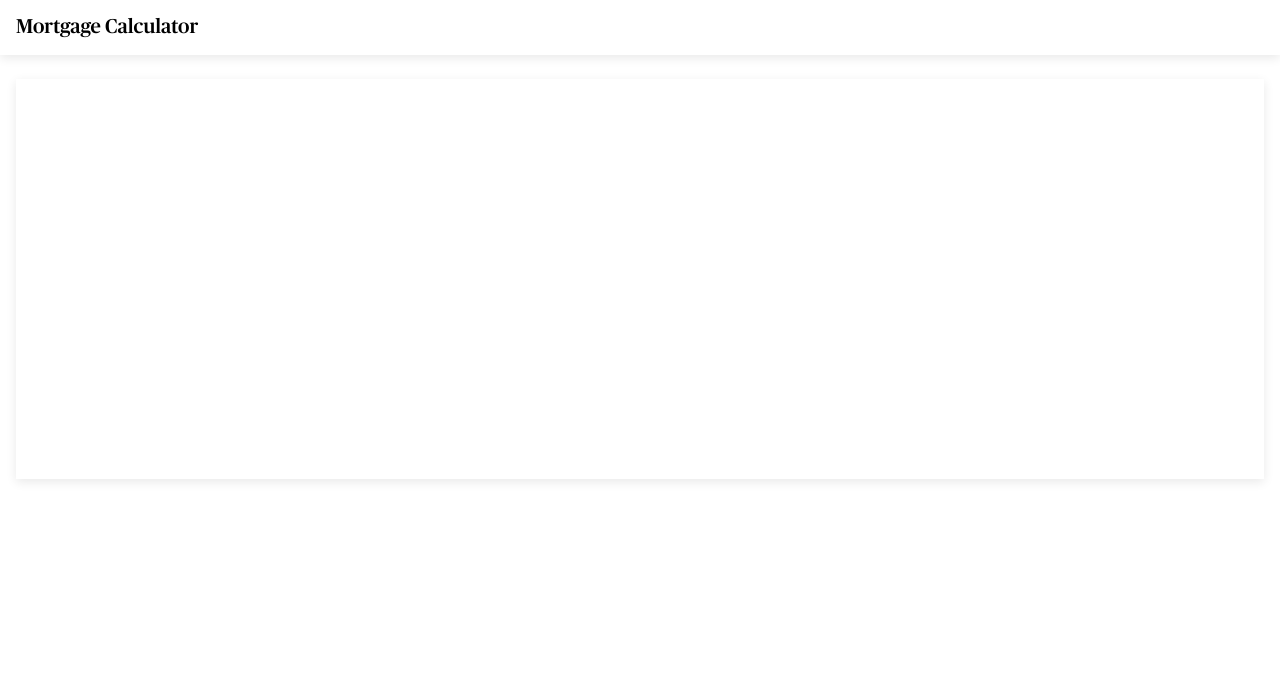
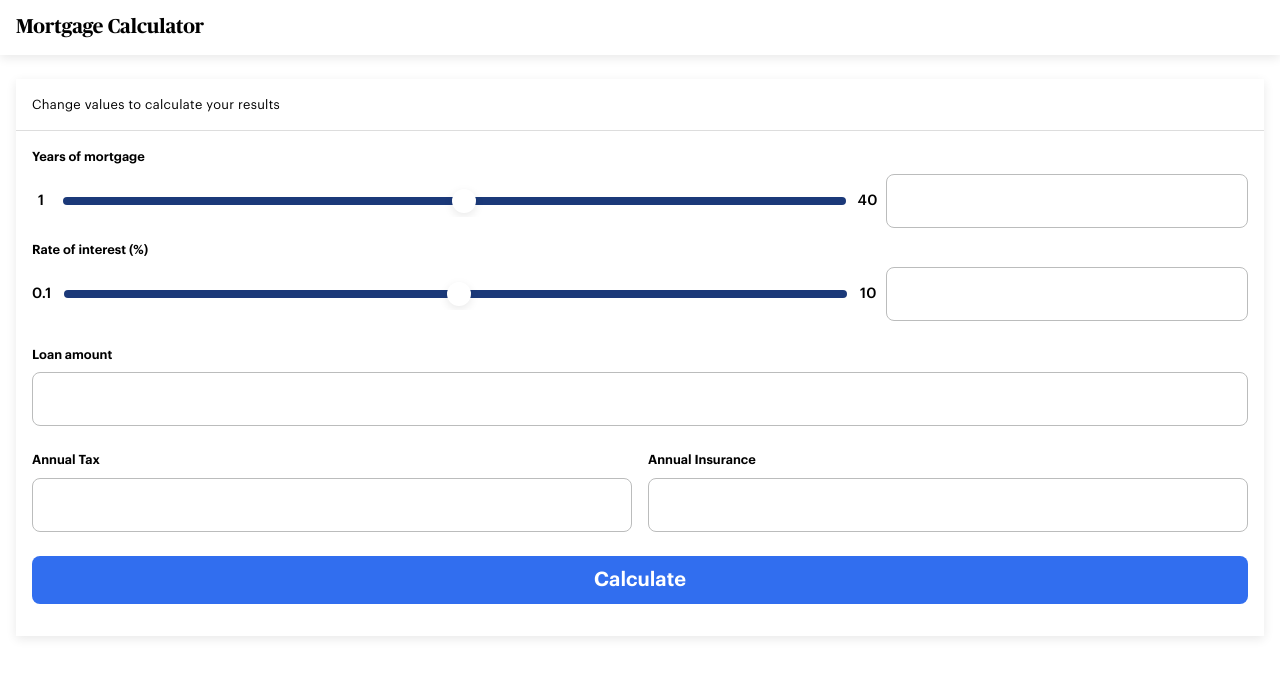
Before and after one commit to angelinopires/consumer-affairs-test, a website built with webpack: page index.html in a window 1280 px wide. Built offline with nearby package versions, Linux system fonts and the light colour scheme.

Commit message:
feature: add calculator component

```diff
--- a/index.html
+++ b/index.html
@@ -9,12 +9,65 @@
 
 <body>
   <main class="page">
-    <header class="page__header">
-      <h1 class="page__title">Mortgage Calculator</h1>
+    <header class="header">
+      <h1 class="header__title">Mortgage Calculator</h1>
     </header>
 
     <div class="page__wrapper">
-      <section class="calculator"></section>
+      <section class="calculator">
+        <h2 class="calculator__title">Change values to calculate your results</h2>
+
+        <form class="calculator__form">
+          <div class="calculator__sliders">
+            <div class="calculator__formGroup">
+              <label class="label">Years of mortgage</label>
+
+              <div class="calculator__sliderInputs">
+                <div class="slider">
+                  <span class="slider__number">1</span>
+                  <input class="slider__input" type="range" min="1" max="40" step="1" required>
+                  <span class="slider__number">40</span>
+                </div>
+                <input class="input" type="number" min="1" max="40" step="1" required>
+              </div>
+            </div>
+
+            <div class="calculator__formGroup">
+              <label class="label">Rate of interest (%)</label>
+
+              <div class="calculator__sliderInputs">
+                <div class="slider">
+                  <span class="slider__number">0.1</span>
+                  <input class="slider__input" type="range" min="0.1" max="10" step="0.1" required>
+                  <span class="slider__number">10</span>
+                </div>
+                <input class="input" type="number" min="0.1" max="10" step="0.1" required>
+              </div>
+            </div>
+          </div>
+
+          <div class="calculator__formGroup calculator__formGroup--loan">
+            <label class="label" for="amount">Loan amount</label>
+            <input class="input" type="number" min="1" step="1" required>
+            <span class="input__helperText">Mandatory field</span>
+          </div>
+
+          <div class="calculator__formGroup calculator__formGroup--tax">
+            <label class="label" for="anualTax">Annual Tax</label>
+            <input class="input" type="number" min="1" step="1" required>
+            <span class="input__helperText">Mandatory field</span>
+          </div>
+
+          <div class="calculator__formGroup calculator__formGroup--insurance">
+            <label class="label" for="anualTax">Annual Insurance</label>
+            <input class="input" type="number" min="1" step="1" required>
+            <span class="input__helperText">Mandatory field</span>
+          </div>
+
+          <button class="button" type="submit">Calculate</button>
+        </form>
+      </section>
+
       <section class="results"></section>
     </div>
   </main>
--- a/package.json
+++ b/package.json
@@ -4,11 +4,12 @@
   "description": "A test for a Senior Front-end position at Consumer Affairs.",
   "main": "index.js",
   "scripts": {
-    "build": "webpack --mode=production --node-env=production",
+    "build": "npm run prepare-build && webpack --mode=production --node-env=production",
     "dev": "webpack serve --mode=development",
     "lint:style:fix": "npx stylelint '**/*.scss' --fix",
     "lint:style": "npx stylelint '**/*.scss'",
     "lint": "eslint src/ --color --ext js",
+    "prepare-build": "npm run lint && npm run lint:style",
     "watch": "webpack --watch"
   },
   "browserslist": [
--- /dev/null
+++ b/src/components/Button/Button.scss
@@ -0,0 +1,33 @@
+.button {
+  width: 100%;
+  height: 48px;
+  color: $base-white;
+  text-align: center;
+  background-color: $primary-blue;
+  border: none;
+  border-radius: $border-radius-round;
+  outline: none;
+  transition: $default-transition;
+
+  @extend %body-1-button-xl;
+
+  @include desktop() {
+    height: 56px;
+  }
+
+  &:hover {
+    background-color: $primary-blue-dark;
+  }
+
+  &:active {
+    background-color: $primary-blue-darker;
+  }
+
+  &:focus {
+    background-color: $primary-blue-darkest;
+  }
+
+  &:disabled {
+    background-color: $primary-blue-lightest;
+  }
+}
--- /dev/null
+++ b/src/components/Calculator/Calculator.scss
@@ -0,0 +1,71 @@
+.calculator {
+  background-color: $base-white;
+  box-shadow: $elevation-5;
+
+  &__form {
+    display: grid;
+    grid-template-areas:
+      "slider slider"
+      "loan  loan"
+      "tax  insurance"
+      "button button";
+    gap: $spacing-24 $spacing-16;
+    padding: $spacing-16 $spacing-16 $spacing-32;
+  }
+
+  &__formGroup {
+    &--loan {
+      grid-area: loan;
+    }
+
+    &--tax {
+      grid-area: tax;
+    }
+
+    &--insurance {
+      grid-area: insurance;
+    }
+  }
+
+  &__title {
+    padding: $spacing-16;
+    border-bottom: 1px solid $base-grey-light;
+
+    @extend %caption-regular;
+
+    @include desktop() {
+      font-weight: 500;
+      font-size: 14.5px;
+    }
+  }
+
+  &__sliders {
+    display: grid;
+    grid-area: slider;
+    gap: $spacing-12;
+
+    .input {
+      text-align: center;
+    }
+
+    @include desktop() {
+      .input {
+        max-width: 88px;
+      }
+    }
+  }
+
+  &__sliderInputs {
+    display: grid;
+    grid-template-columns: 0.7fr 0.3fr;
+    gap: $spacing-8;
+
+    @include desktop() {
+      gap: $spacing-16;
+    }
+  }
+
+  .button {
+    grid-area: button;
+  }
+}
--- /dev/null
+++ b/src/components/Header/Header.scss
@@ -0,0 +1,16 @@
+.header {
+  padding: $spacing-16;
+  background-color: $base-white;
+  box-shadow: $elevation-5;
+
+  &__title {
+    @extend %heading-6-publico;
+
+    @include desktop() {
+      max-width: $page-max-content;
+      margin: 0 auto;
+      font-size: 31.25px;
+      line-height: 150%;
+    }
+  }
+}
--- /dev/null
+++ b/src/components/Input/Input.scss
@@ -0,0 +1,53 @@
+.input {
+  width: 100%;
+  padding: $spacing-12 $spacing-16;
+  color: $base-black;
+  background-color: $base-white;
+  border: 1px solid $base-grey;
+  border-radius: $border-radius-round;
+  transition: $default-transition;
+
+  @extend %body-1-highlight;
+
+  &__helperText {
+    display: none;
+
+    @extend %caption-regular;
+  }
+
+  &::placeholder {
+    color: $base-black-lighter;
+  }
+
+  &:active {
+    background-color: $primary-blue-ui;
+    border-color: $primary-blue-dark;
+  }
+
+  &:not(.input--error, .input--success, :focus):hover {
+    border-color: transparent;
+    box-shadow: $elevation-7;
+  }
+
+  &:focus {
+    border-color: $primary-blue-darkest;
+    outline: 0;
+    box-shadow: $elevation-6;
+  }
+
+  &--error {
+    color: $tiertiary-red-darkest;
+    background-color: $tiertiary-red-ui;
+    border-color: $tiertiary-red-dark;
+
+    ~ .input__helperText {
+      display: block;
+      margin-top: $spacing-8;
+      color: $tiertiary-red;
+    }
+  }
+
+  &--success {
+    border-color: $quaternary-green-dark;
+  }
+}
--- /dev/null
+++ b/src/components/Label/Label.scss
@@ -0,0 +1,9 @@
+.label {
+  @extend %caption;
+
+  @include desktop() {
+    font-weight: 500;
+    font-size: 14.4px;
+    line-height: 24px;
+  }
+}
--- /dev/null
+++ b/src/components/Slider/Slider.scss
@@ -0,0 +1,152 @@
+.slider {
+  display: flex;
+  gap: $spacing-12;
+  align-items: center;
+
+  @include desktop() {
+    gap: $spacing-16;
+  }
+
+  &__number {
+    width: 20px;
+    text-align: center;
+
+    @extend %body-2-regular;
+
+    @include desktop() {
+      width: 30px;
+      font-size: 20px;
+      line-height: 150%;
+    }
+  }
+
+  &__input {
+    position: relative;
+    width: 100%;
+    min-height: 32px;
+    margin: $spacing-8 0;
+    overflow: hidden;
+    background-color: transparent;
+    transition: $default-transition;
+    -webkit-appearance: none;
+
+    @include desktop() {
+      min-height: 40px;
+      margin: $spacing-12 0;
+    }
+
+    &:focus {
+      outline: none;
+    }
+
+    &::-webkit-slider-runnable-track {
+      width: 100%;
+      height: 8px;
+      margin-top: -1px;
+      color: $primary-blue-darkest;
+      background-color: $primary-blue-darkest;
+      border-radius: $border-radius-round;
+      cursor: pointer;
+      -webkit-appearance: none;
+
+      @include desktop() {
+        height: 16px;
+      }
+    }
+
+    &::-webkit-slider-thumb {
+      width: 24px;
+      height: 24px;
+      margin-top: -#{$spacing-8};
+      background-color: $base-white;
+      border-radius: 50%;
+      box-shadow: $elevation-5;
+      cursor: pointer;
+      -webkit-appearance: none;
+
+      @include desktop() {
+        width: 36px;
+        height: 36px;
+        margin-top: -#{$spacing-12};
+      }
+    }
+
+    &::-moz-range-track {
+      width: 100%;
+      height: 8px;
+      background-color: $base-grey-light;
+      border-radius: $border-radius-round;
+      cursor: pointer;
+
+      @include desktop() {
+        height: 16px;
+      }
+    }
+
+    &::-moz-range-thumb {
+      width: 24px;
+      height: 24px;
+      background-color: $base-white;
+      border: none;
+      border-radius: 50%;
+      box-shadow: $elevation-5;
+      cursor: pointer;
+
+      @include desktop() {
+        width: 36px;
+        height: 36px;
+      }
+    }
+
+    &::-moz-range-progress {
+      height: 8px;
+      background-color: $primary-blue-darkest;
+      border-radius: $border-radius-round;
+
+      @include desktop() {
+        height: 16px;
+      }
+    }
+
+    &::-ms-track {
+      width: 100%;
+      height: 8px;
+      color: transparent;
+      background: transparent;
+      border-color: transparent;
+      border-width: 11px 0;
+      border-radius: $border-radius-round;
+      cursor: pointer;
+
+      @include desktop() {
+        height: 16px;
+      }
+    }
+
+    &::-ms-thumb {
+      width: 24px;
+      height: 24px;
+      margin-top: 0;
+      background-color: $base-white;
+      border: none;
+      border-radius: 50%;
+      box-shadow: $elevation-5;
+      cursor: pointer;
+
+      @include desktop() {
+        width: 36px;
+        height: 36px;
+      }
+    }
+
+    &::-ms-fill-lower {
+      background-color: $primary-blue-darkest;
+      border-radius: $border-radius-round;
+    }
+
+    &::-ms-fill-upper {
+      background-color: $base-grey-light;
+      border-radius: $border-radius-round;
+    }
+  }
+}
--- /dev/null
+++ b/src/pages/Home/Home.scss
@@ -0,0 +1,16 @@
+.page {
+  display: flex;
+  flex-direction: column;
+  gap: $spacing-24;
+
+  &__wrapper {
+    width: 100%;
+    padding: 0 $spacing-16;
+
+    @include desktop() {
+      max-width: $page-max-content;
+      margin: 0 auto;
+      padding: 0;
+    }
+  }
+}
--- a/src/styles/_fonts.scss
+++ b/src/styles/_fonts.scss
@@ -19,16 +19,6 @@
 }
 
 @font-face {
-  font-weight: 600;
-  font-family: 'Graphik';
-  font-style: normal;
-  src:
-    url('../assets/fonts/Graphik-Semibold.woff2') format('woff2'),
-    url('../assets/fonts/Graphik-Semibold.woff') format('woff');
-  font-display: swap;
-}
-
-@font-face {
   font-weight: normal;
   font-family: 'Graphik';
   font-style: normal;
@@ -40,10 +30,20 @@
 
 @font-face {
   font-weight: 500;
-  font-family: 'Helvetica Neue';
+  font-family: 'Graphik';
   font-style: normal;
   src:
-    url('../assets/fonts/HelveticaNeueLT-67MdCn.woff2') format('woff2'),
-    url('../assets/fonts/HelveticaNeueLT-67MdCn.woff') format('woff');
+    url('../assets/fonts/Graphik-Medium.woff2') format('woff2'),
+    url('../assets/fonts/Graphik-Medium.woff') format('woff');
   font-display: swap;
 }
+
+@font-face {
+  font-weight: 600;
+  font-family: 'Graphik';
+  font-style: normal;
+  src:
+    url('../assets/fonts/Graphik-Semibold.woff2') format('woff2'),
+    url('../assets/fonts/Graphik-Semibold.woff') format('woff');
+  font-display: swap;
+}
--- /dev/null
+++ b/src/styles/_placeholders.scss
@@ -0,0 +1 @@
+@import './placeholders/typography';
--- a/src/styles/index.scss
+++ b/src/styles/index.scss
@@ -2,49 +2,12 @@
 @import './fonts';
 @import './variables';
 @import './mixins';
+@import './placeholders';
 @import './global';
-
-$page-max-content: 1140px;
-
-.page {
-  display: flex;
-  flex-direction: column;
-  gap: $spacing-24;
-
-  .calculator,
-  &__header {
-    background-color: $base-white;
-    box-shadow: $elevation-5;
-  }
-
-  .calculator {
-    height: 400px;
-  }
-
-  &__wrapper {
-    width: 100%;
-    height: 100vh;
-    padding: 0 $spacing-16;
-
-    @include desktop() {
-      max-width: $page-max-content;
-      margin: 0 auto;
-      padding: 0;
-    }
-  }
-
-  &__header {
-    padding: $spacing-16;
-  }
-
-  &__title {
-    font-size: 20px;
-    font-family: $font-page-title;
-    line-height: 22.5px;
-    letter-spacing: 0;
-
-    @include desktop() {
-      font-size: 31.25px;
-    }
-  }
-}
+@import '../components/Button/Button';
+@import '../components/Calculator/Calculator';
+@import '../components/Header/Header';
+@import '../components/Input/Input';
+@import '../components/Label/Label';
+@import '../components/Slider/Slider';
+@import '../pages/Home/Home';
--- /dev/null
+++ b/src/styles/placeholders/_typography.scss
@@ -0,0 +1,66 @@
+%caption {
+  display: block;
+  margin-bottom: $spacing-8;
+  font-weight: 600;
+  font-size: 12.8px;
+  line-height: 150%;
+  letter-spacing: 0;
+}
+
+%caption-regular {
+  font-weight: normal;
+  font-size: 12.9px;
+  line-height: 150%;
+  letter-spacing: 0.023em;
+}
+
+%body-1-button-xl {
+  font-weight: 600;
+  font-size: 20px;
+  line-height: 150%;
+  letter-spacing: 0;
+}
+
+%body-1-highlight {
+  font-weight: 600;
+  font-size: 16px;
+  line-height: 175%;
+  letter-spacing: 0;
+
+  @include desktop() {
+    line-height: 28px;
+  }
+}
+
+%body-2-highlight {
+  font-weight: 500;
+  font-size: 14.4px;
+  line-height: 167%;
+  letter-spacing: 0%;
+
+  @include desktop() {
+    line-height: 24px;
+  }
+}
+
+%body-2-regular {
+  font-weight: 500;
+  font-size: 14.5px;
+  line-height: 167%;
+  letter-spacing: 0.023em;
+}
+
+%heading-6-publico {
+  font-weight: 600;
+  font-size: 20px;
+  font-family: $font-page-title;
+  line-height: 22.5px;
+  letter-spacing: 0;
+}
+
+%heading-6-complementary {
+  font-weight: 500;
+  font-size: 20px;
+  line-height: 150%;
+  letter-spacing: 0.023em;
+}
```
Also changed, not shown: src/styles/_variables.scss (+13 -0 lines), src/assets/fonts/Graphik-Medium.woff (added), src/assets/fonts/Graphik-Medium.woff2 (added), src/assets/fonts/HelveticaNeueLT-67MdCn.woff (deleted), src/assets/fonts/HelveticaNeueLT-67MdCn.woff2 (deleted).
